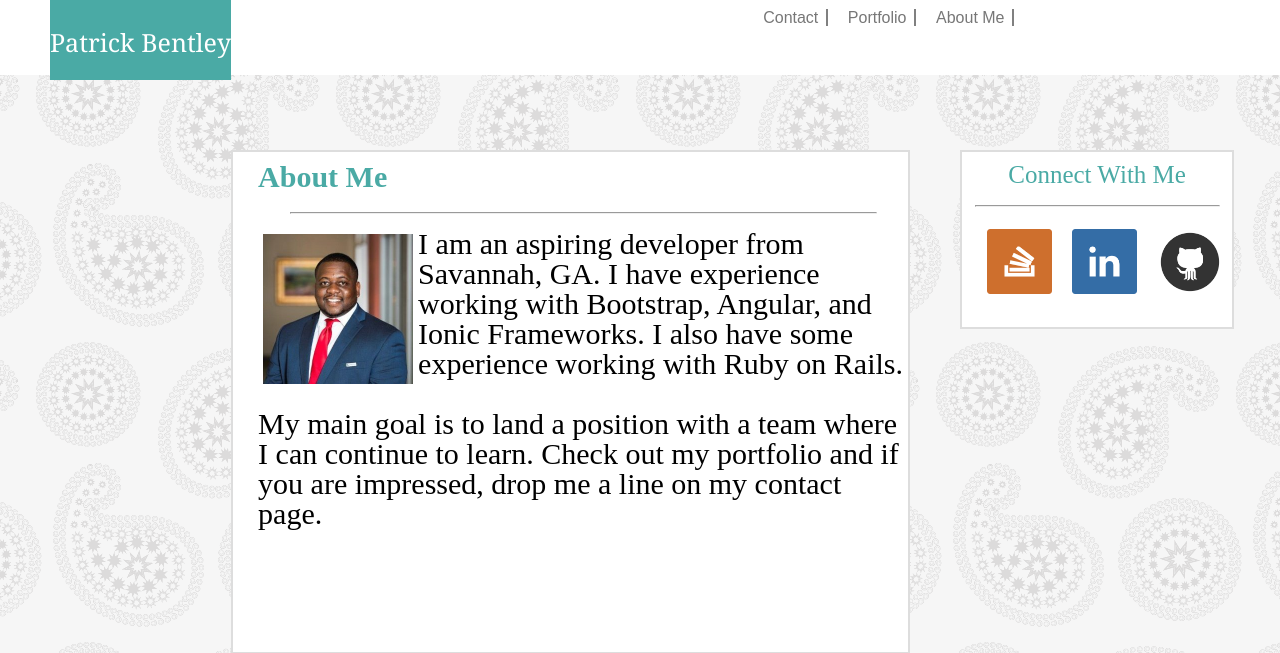
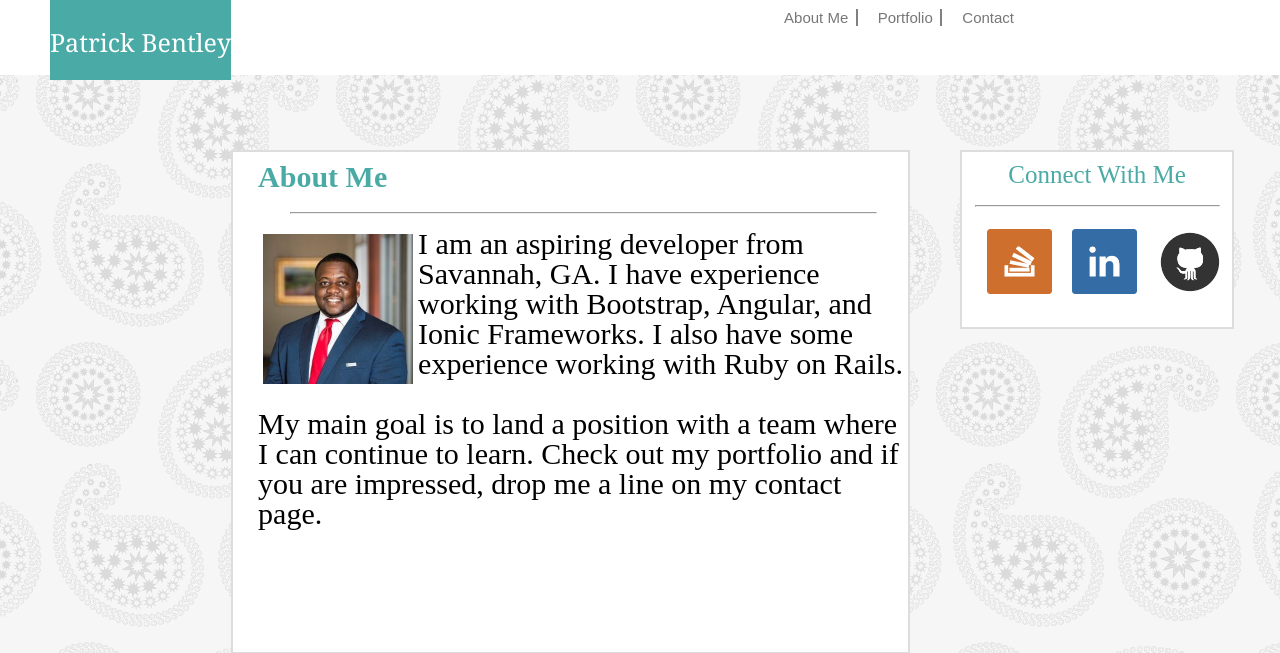
Before and after one commit to Bentley912/Basic-Portfolio, a PHP site: page / in a window 1280 px wide. Shown: the top 653 px of the page. Run offline with PHP 8.4, Linux system fonts and the light colour scheme.

Commit message:
Fixed Nav Bar and Spacing

```diff
--- a/assets/css/style.css
+++ b/assets/css/style.css
@@ -14,10 +14,15 @@ body {
   font-family:Arial;
   font-size:100%;
 }
-.navbar ul li a{
+.border{
   border-right: 2px solid grey;
   padding-right:7.5px;
   color:#777777;
+}
+
+.navbar ul li a{
+  color:#777777;
+  font-size:15px;
 }
 .navbar ul li a:hover{
   color:#4aaaa5;
--- a/index.html
+++ b/index.html
@@ -14,9 +14,12 @@
       </div>
 
       <ul>
-          <li><a href="index.html"> About Me </a></li>
-          <li><a href="portfolio.html">Portfolio</a></li>
-          <li><a href="contact.html">Contact</a></li>
+        <li><a href="contact.html">Contact</a></li>
+        <li><a class="border" href="portfolio.html">Portfolio</a></li>
+        <li><a class="border" href="index.html"> About Me </a></li>
+
+
+
       </ul>
     </div>
 
```
Also changed, not shown: contact.html (+5 -3 lines), portfolio.html (+4 -3 lines).
